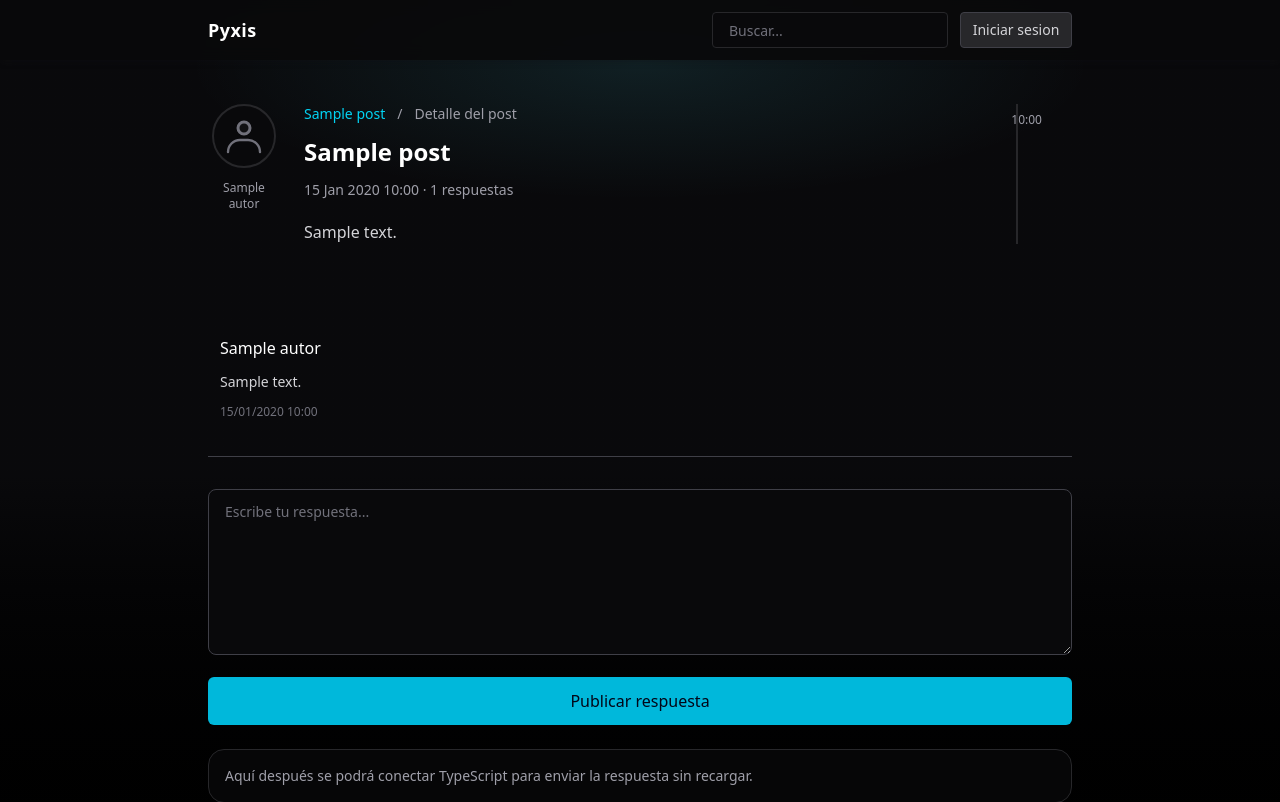
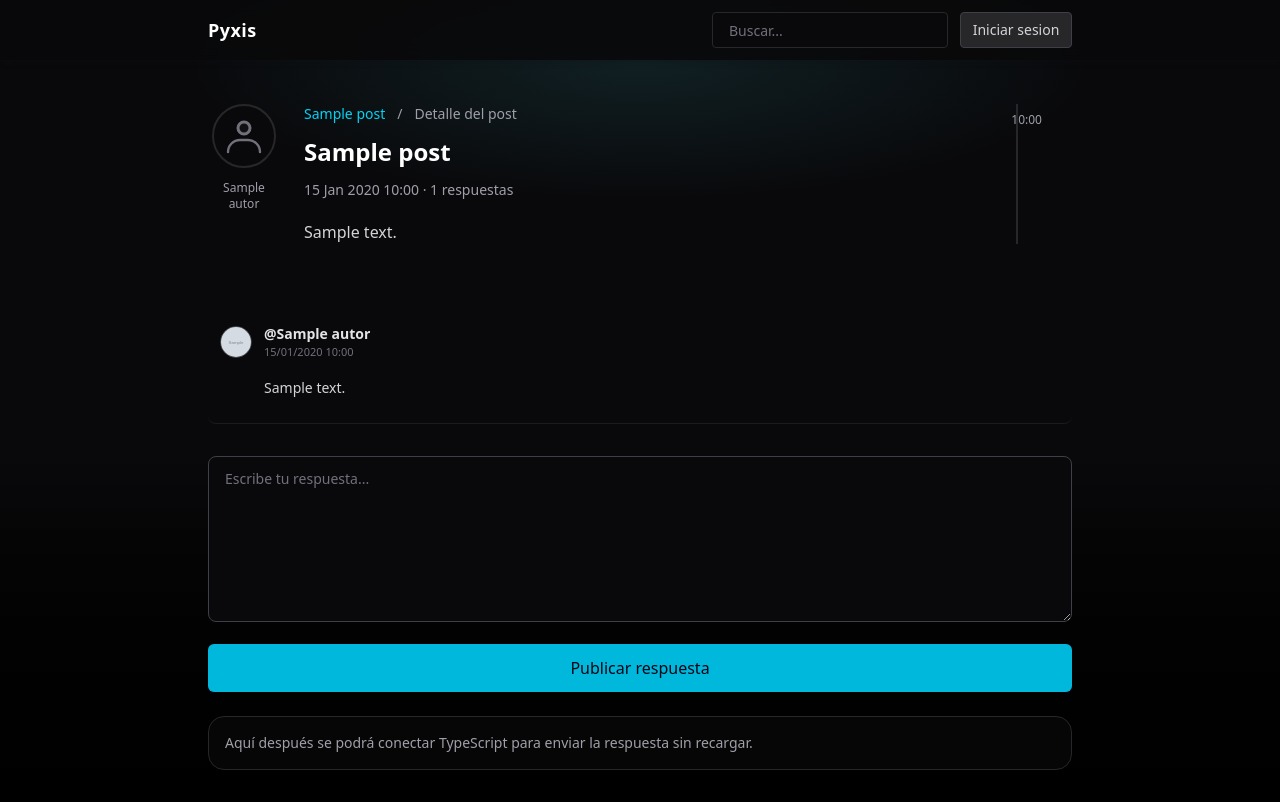
Before and after one commit to nkaryoli/pyxis, a Flask app: template src/modules/posts/templates/post_detail.html in a window 1280 px wide. Shown: the top 802 px of the page. Run offline with Flask 3, Linux system fonts and the light colour scheme; the template is opened without the code that fills it: most values are stand-ins (such as "Sample title", 1, 10 or a date in 2020); grey boxes marked "Sample" are stand-in pictures; style sheets or scripts are compiled from the project's sources.

Commit message:
cambiar el user_id por el username en post_details y poner las mejores respuestas arriba

```diff
--- a/src/modules/posts/templates/post_detail.html
+++ b/src/modules/posts/templates/post_detail.html
@@ -71,21 +71,36 @@ Forum{% endblock %} {% block content %}
 		</div>
 	</div>
 
+	<div class="space-y-4">
+        {% for respuesta in respuestas | sort(attribute='es_mejor_respuesta', reverse=True) %}
+        <div class="border-b border-zinc-800/60 px-3 py-6 transition hover:bg-zinc-900/10 rounded-lg">
+            <div class="flex items-center justify-between gap-4">
+                <div class="flex items-center gap-3">
+                    <div class="h-8 w-8 overflow-hidden rounded-full border border-zinc-700 bg-zinc-800">
+                        {% if respuesta.usuario and respuesta.usuario.imagen_usuario %}
+                            <img src="{{ respuesta.usuario.imagen_usuario }}" alt="{{ respuesta.autor }}" class="h-full w-full object-cover">
+                        {% else %}
+                            <svg class="h-full w-full text-zinc-500 p-1" fill="none" stroke="currentColor" viewBox="0 0 24 24" xmlns="http://www.w3.org/2000/svg">
+                                <path stroke-linecap="round" stroke-linejoin="round" stroke-width="1.5" d="M16 7a4 4 0 11-8 0 4 4 0 018 0zM12 14a7 7 0 00-7 7h14a7 7 0 00-7-7z"></path>
+                            </svg>
+                        {% endif %}
+                    </div>
                     <div>
-		{% for respuesta in post.respuestas %}
-		<div class="border-b border-zinc-700 px-3 py-9">
-			<div class="flex items-center justify-between gap-4">
-				<p class="font-medium text-white">{{ respuesta.autor }}</p>
+                        <p class="font-semibold text-sm text-zinc-200">@{{ respuesta.autor }}</p>
+                        <p class="text-[11px] text-zinc-500">
+                            {{ respuesta.created_at.strftime('%d/%m/%Y %H:%M') }}
+                        </p>
+                    </div>
+                </div>
+
                 {% if respuesta.mejor %}
-					<span class="rounded-full bg-emerald-400/15 px-3 py-1 text-xs font-medium text-emerald-300">
+                    <span class="rounded-full bg-emerald-400/15 px-3 py-1 text-xs font-medium text-emerald-300 border border-emerald-500/20">
                         Mejor respuesta
                     </span>
                 {% endif %}
             </div>
-			<p class="mt-3 text-sm text-zinc-300">{{ respuesta.contenido }}</p>
-			<p class="mt-3 text-xs text-zinc-500">
-				{{ respuesta.created_at.strftime('%d/%m/%Y %H:%M') }}
-			</p>
+
+            <p class="mt-4 pl-11 text-sm text-zinc-300 leading-relaxed">{{ respuesta.contenido }}</p>
         </div>
         {% endfor %}
     </div>
```
Also changed, not shown: src/models/respuesta.py (+7 -3 lines), src/modules/posts/controllers.py (+3 -20 lines). Lines whose indentation alone changed are shown as unchanged.
